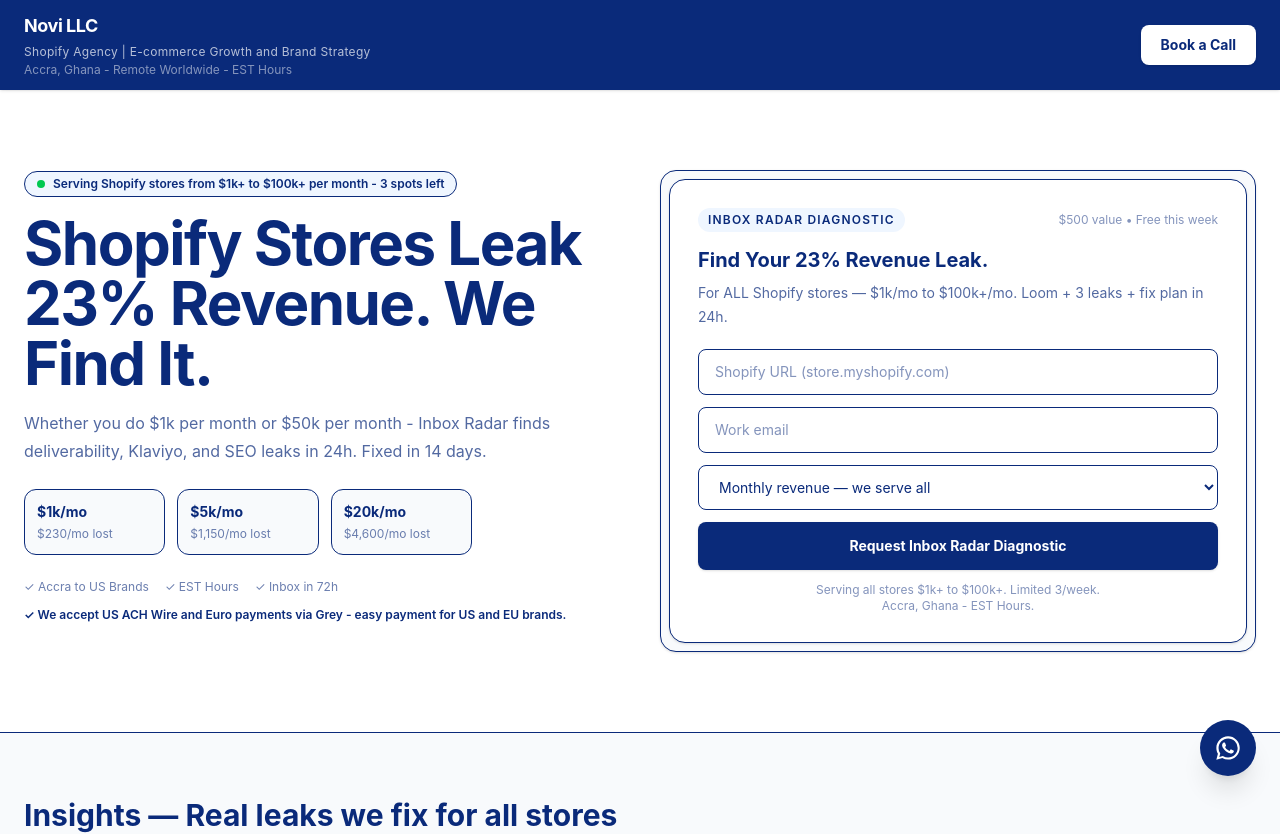
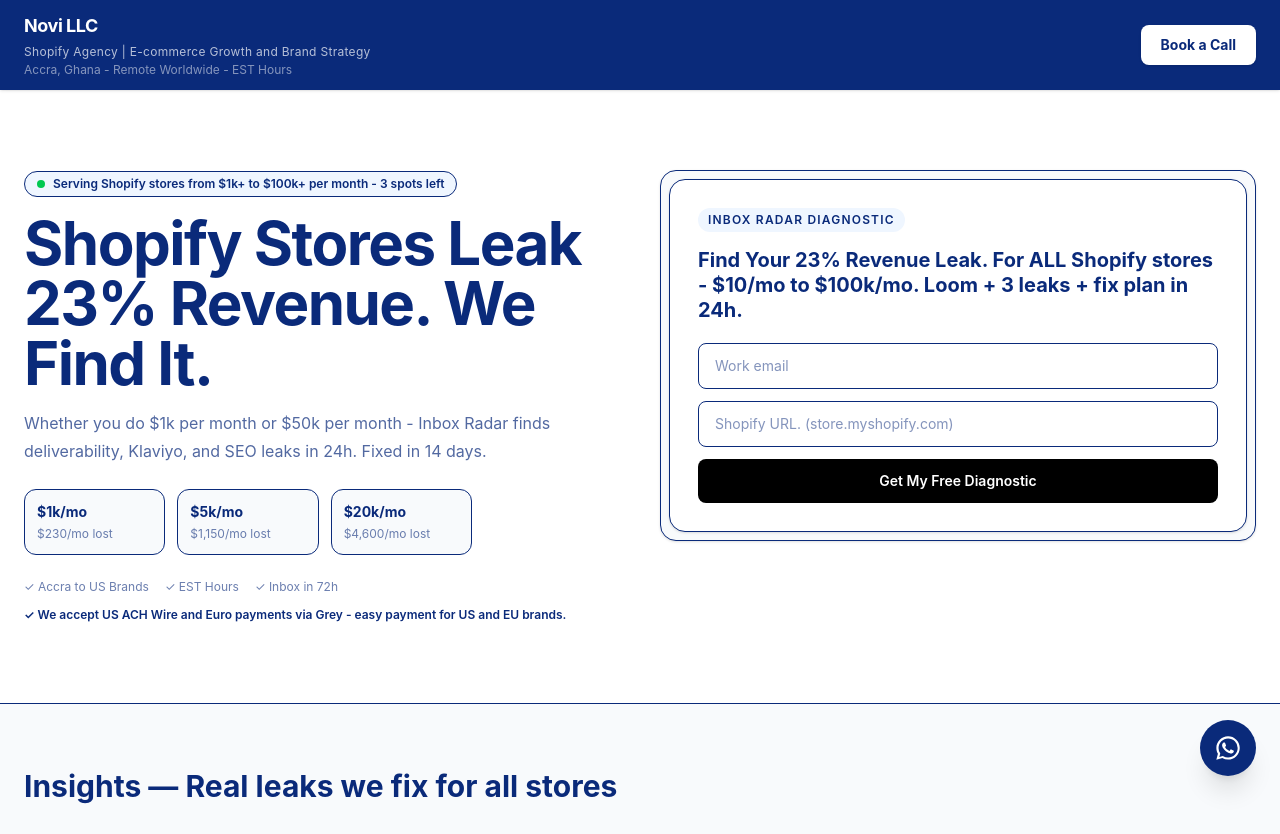
Before and after one commit to NOVI-I6699-cmd/portfolio-starter-kit, a Next.js app: page / in a window 1280 px wide. Shown: the top 834 px of the page. Built offline with nearby package versions, Linux system fonts and the light colour scheme.

Commit message:
Update AuditForm.tsx

```diff
--- a/app/components/AuditForm.tsx
+++ b/app/components/AuditForm.tsx
@@ -3,52 +3,57 @@
 
 export default function AuditForm() {
   const [submitted, setSubmitted] = useState(false)
+  const [loading, setLoading] = useState(false)
 
-  const handleSubmit = (e: React.FormEvent) => {
+  const handleSubmit = async (e: React.FormEvent<HTMLFormElement>) => {
     e.preventDefault()
-    setSubmitted(true)
+    setLoading(true)
+    const form = e.currentTarget
+    const formData = new FormData(form)
+    const email = formData.get('email')
+    const store = formData.get('store') || (formData.get('store_url') as string) || 'unknown'
+
+    // Try common field names
+    const storeValue = (formData.get('shopify') as string) || (formData.get('store') as string) || (form.querySelector('input[placeholder*="Shopify"]') as HTMLInputElement)?.value || 'not provided'
+
+    try {
+      const res = await fetch('/api/subscribe', {
+        method: 'POST',
+        headers: { 'Content-Type': 'application/json' },
+        body: JSON.stringify({ email: email || storeValue, store: storeValue }),
+      })
+      const data = await res.json()
+      if (!res.ok) throw new Error(data.error)
+      setSubmitted(true)
+    } catch (err) {
+      alert('Failed: ' + (err as Error).message + ' - please WhatsApp us')
+    } finally {
+      setLoading(false)
+    }
   }
 
   if (submitted) {
     return (
       <div className="bg-white rounded-2xl border shadow-sm p-7">
-        <div className="h-12 w-12 rounded-full bg-green-50 flex items-center justify-center text-green-600 font-bold">✓</div>
-        <div className="mt-4 text-xl font-bold" style={{color:'#0A2A7A'}}>Diagnostic requested.</div>
-        <div className="mt-2 text-sm opacity-70 leading-6" style={{color:'#0A2A7A'}}>
-          We serve all stores from $1k+/mo to $100k+/mo. Loom in 24h. Accra, Ghana - EST Hours.
-        </div>
+        <div className="w-12 h-12 rounded-full bg-green-50 flex items-center justify-center text-green-600 font-bold">✓</div>
+        <div className="mt-2 text-sm opacity-70">We serve all stores from $10k/mo to $100k/mo. Loom in 24h. Accra, Ghana - EST Hours.</div>
+        <div className="mt-2 text-sm font-bold">Diagnostic requested. ✓</div>
       </div>
     )
   }
 
   return (
-    <div className="bg-white rounded-2xl border shadow-sm p-6 md:p-7">
+    <div className="bg-white rounded-2xl border shadow-sm p-8 md:p-7">
       <div className="flex items-center justify-between">
-        <span className="text-xs uppercase tracking-widest font-semibold px-2.5 py-1 rounded-full bg-blue-50" style={{color:'#0A2A7A'}}>INBOX RADAR DIAGNOSTIC</span>
-        <span className="text-xs opacity-50">$500 value • Free this week</span>
+        <span className="text-xs uppercase tracking-widest font-semibold px-2.5 py-1 rounded-full bg-blue-50">INBOX RADAR DIAGNOSTIC</span>
       </div>
-
-      <div className="mt-4 text-xl font-bold leading-tight" style={{color:'#0A2A7A'}}>Find Your 23% Revenue Leak.</div>
-      <div className="mt-2 text-sm opacity-70 leading-6" style={{color:'#0A2A7A'}}>
-        For ALL Shopify stores — $1k/mo to $100k+/mo. Loom + 3 leaks + fix plan in 24h.
-      </div>
-
+      <div className="mt-4 text-xl font-bold leading-tight">Find Your 23% Revenue Leak. For ALL Shopify stores - $10/mo to $100k/mo. Loom + 3 leaks + fix plan in 24h.</div>
       <form onSubmit={handleSubmit} className="mt-5 space-y-3">
-        <input required type="text" placeholder="Shopify URL (store.myshopify.com)" className="w-full border rounded-lg px-4 py-3 text-sm" />
-        <input required type="email" placeholder="Work email" className="w-full border rounded-lg px-4 py-3 text-sm" />
-        <select required className="w-full border rounded-lg px-4 py-3 text-sm bg-white">
-          <option value="">Monthly revenue — we serve all</option>
-          <option value="1k-5k">$1k - $5k / mo — Starting to scale</option>
-          <option value="5k-10k">$5k - $10k / mo — Growing</option>
-          <option value="10k-25k">$10k - $25k / mo — Scaling</option>
-          <option value="25k-100k">$25k - $100k+ / mo — Established</option>
-        </select>
-        <button type="submit" className="w-full text-white font-bold py-3.5 rounded-lg text-sm shadow hover:opacity-90" style={{backgroundColor:'#0A2A7A'}}>
-          Request Inbox Radar Diagnostic
+        <input required name="email" type="email" placeholder="Work email" className="w-full border rounded-lg px-4 py-3 text-sm" />
+        <input required name="store" type="text" placeholder="Shopify URL. (store.myshopify.com)" className="w-full border rounded-lg px-4 py-3 text-sm" />
+        <button disabled={loading} type="submit" className="w-full bg-black text-white rounded-lg py-3 text-sm font-semibold">
+          {loading ? 'Sending...' : 'Get My Free Diagnostic'}
         </button>
-        <div className="text-xs text-center opacity-50 leading-4">
-          Serving all stores $1k+ to $100k+. Limited 3/week.<br/>Accra, Ghana - EST Hours.
-        </div>
       </form>
     </div>
   )
```
